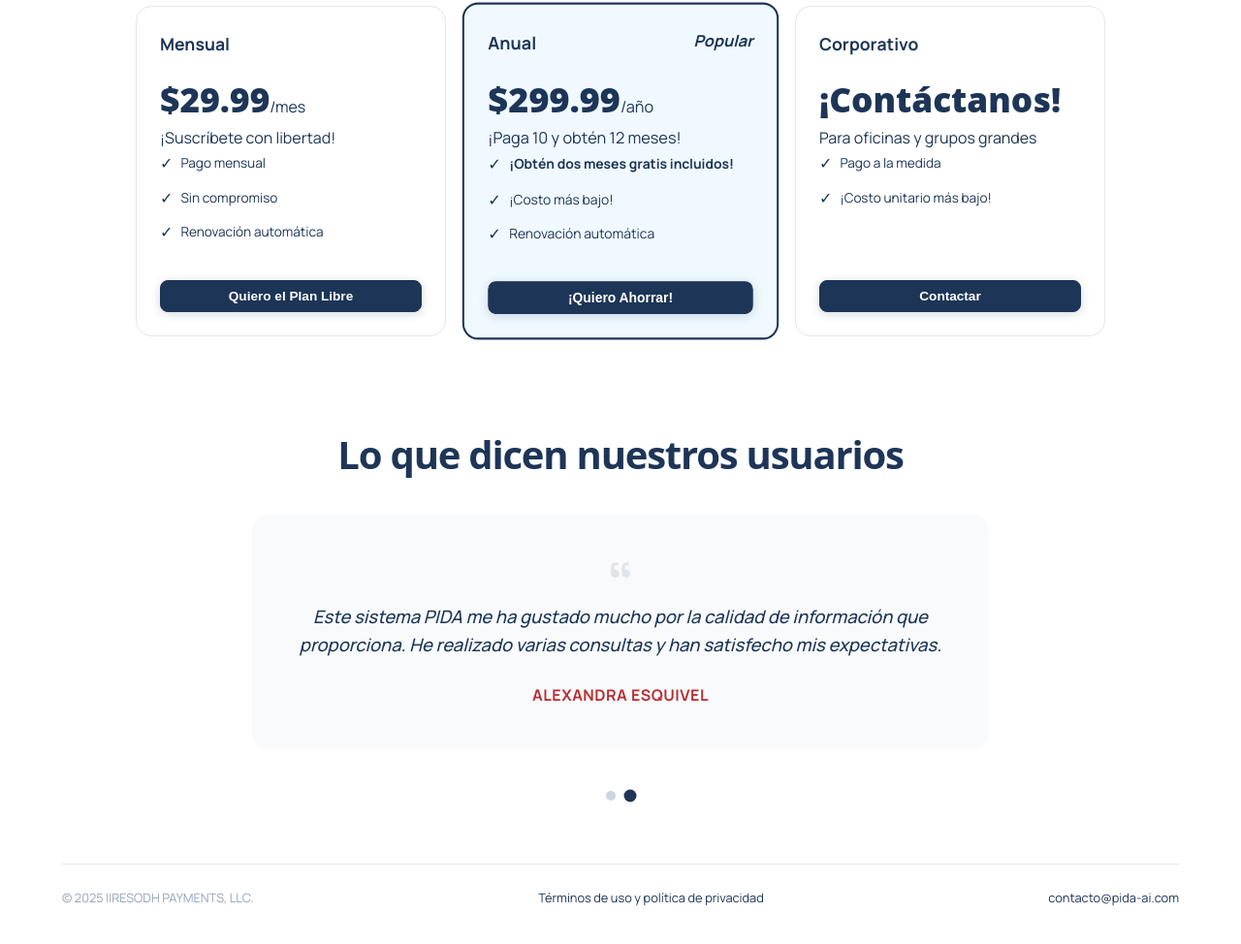
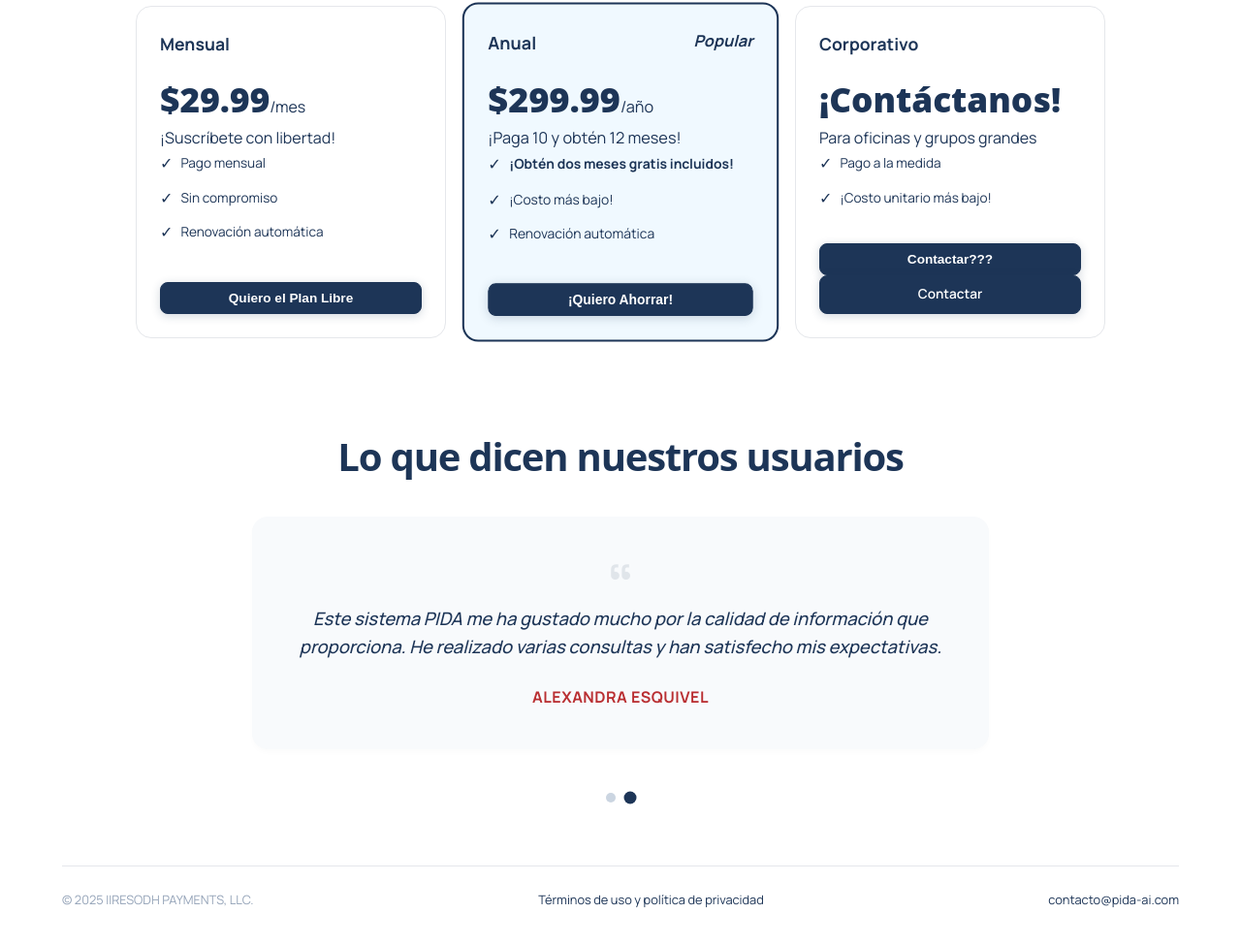
Before and after one commit to webmaster-pida/pida-frontend, a plain HTML site: page public/index.html in a window 1280 px wide. Shown: the part 2016-2990 px from the top of the page at 97% size. Drawn offline with nearby package versions, Linux system fonts and the light colour scheme; no server answers.

Commit message:
Update index.html

```diff
--- a/public/index.html
+++ b/public/index.html
@@ -123,7 +123,8 @@
                             <div><span class="price-value">¡Contáctanos!</span><span class="price-period"></span></div>
                             <p class="price-desc">Para oficinas y grupos grandes</p>
                             <p></p><ul class="price-features"><li><span class="check-icon">✓</span> Pago a la medida</li><li><span class="check-icon">✓</span> ¡Costo unitario más bajo!</li></ul>
-                            <button class="btn btn-primary btn-sm btn-full plan-cta" data-plan="corp">Contactar</button>
+                            <button class="btn btn-primary btn-sm btn-full plan-cta" data-plan="corp">Contactar???</button>
+                            <a href="mailto:contacto@pida-ai.com" class="btn btn-primary btn-sm btn-full" style="text-decoration: none;">Contactar</a>
                         </div>
                     </div>
                 </div>
```
